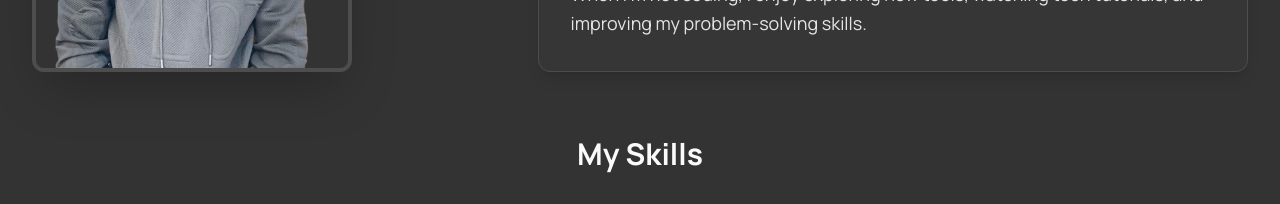
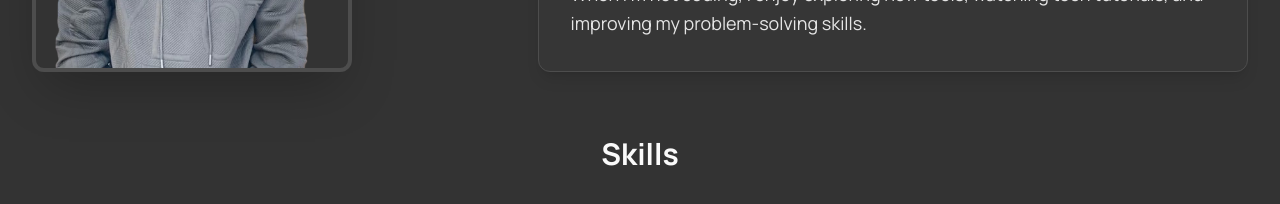
Before and after one commit to dhruvpanchal-271103/Dhruv-Portfolio, a Next.js app: page / in a window 1280 px wide. Shown: the part 4460-4664 px from the top of the page. Built offline with nearby package versions, Linux system fonts and the light colour scheme.

Commit message:
update heading

```diff
--- a/src/components/sections/about-section.tsx
+++ b/src/components/sections/about-section.tsx
@@ -52,7 +52,7 @@ export default function AboutSection() {
       </div>
 
       <div className="mt-16">
-        <h3 className="font-headline text-3xl font-semibold text-center text-foreground mb-8">My Skills</h3>
+        <h3 className="font-headline text-3xl font-semibold text-center text-foreground mb-8">Skills</h3>
         <div className="flex flex-wrap justify-center gap-6 max-w-5xl mx-auto">
           {skills.map((skill, index) => (
             <Card
```
